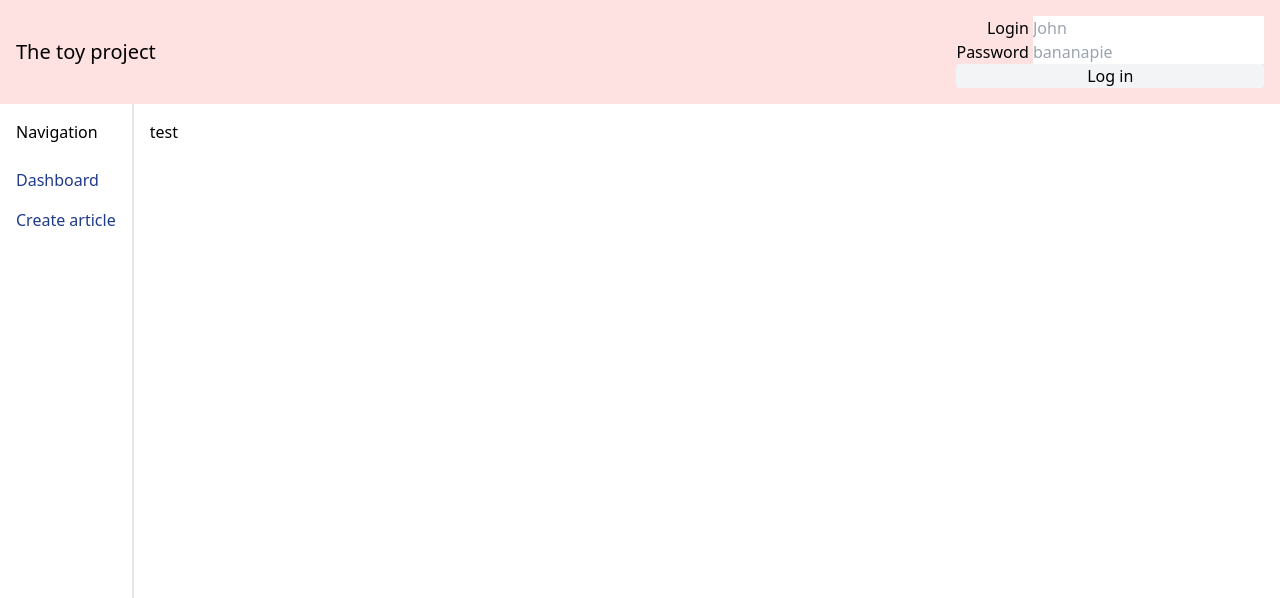
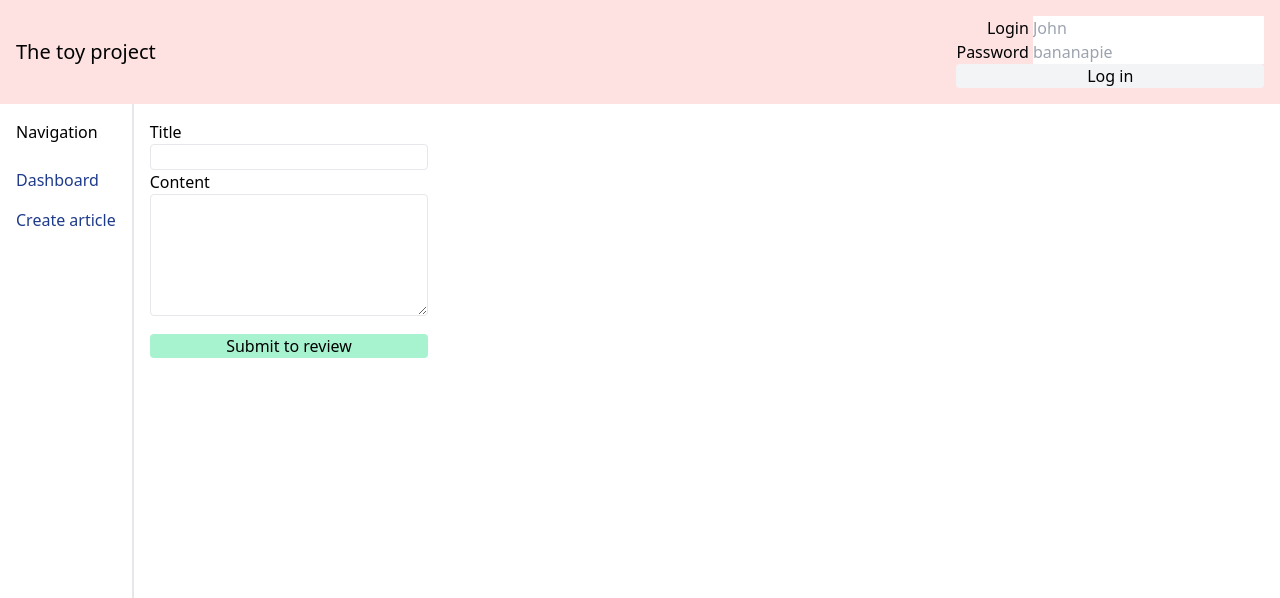
Before and after one commit to roboxdev/thetoyproject, a Django app: page /article in a window 1280 px wide. Shown: the top 598 px of the page. Run offline with Django 3.2, Linux system fonts and the light colour scheme.

Commit message:
Add articles edited and create article pages

```diff
--- a/django/blogging/templates/blogging/article_approval.html
+++ b/django/blogging/templates/blogging/article_approval.html
@@ -4,12 +4,14 @@
   <main class="w-full">
     <table class="w-full text-left">
       <tr>
+        <th class="w-1/4">Author</th>
         <th class="w-1/4">Title</th>
         <th class="w-1/4">Content</th>
         <th class="w-1/4">Action</th>
       </tr>
       {% for article in object_list %}
         <tr>
+          <td>{{ article.written_by.name }}</td>
           <td>{{ article.title }}</td>
           <td>{{ article.content }}</td>
           <td class="flex">
--- a/django/blogging/templates/blogging/article_detail.html
+++ b/django/blogging/templates/blogging/article_detail.html
@@ -1 +1,31 @@
 {% extends 'core/base.html' %}
+
+{% block body_main %}
+  <main class="w-1/4">
+    <form
+        method="POST"
+        action="{% url 'article-create-view'%}"
+        class="flex flex-col"
+    >
+      {% csrf_token %}
+      <label>
+        Title
+        <input
+            type="text"
+            name="title"
+            class="w-full border rounded"
+        />
+      </label>
+      <label>
+        Content
+        <textarea
+          name="content"
+          rows="5"
+          cols="50"
+          class="w-full border rounded"
+        ></textarea>
+      </label>
+      <button type="submit" class="bg-green-200 rounded mt-3">Submit to review</button>
+    </form>
+  </main>
+{% endblock body_main %}
```
Also changed, not shown: django/blogging/templates/blogging/articles_edited.html (+20 -0 lines).
